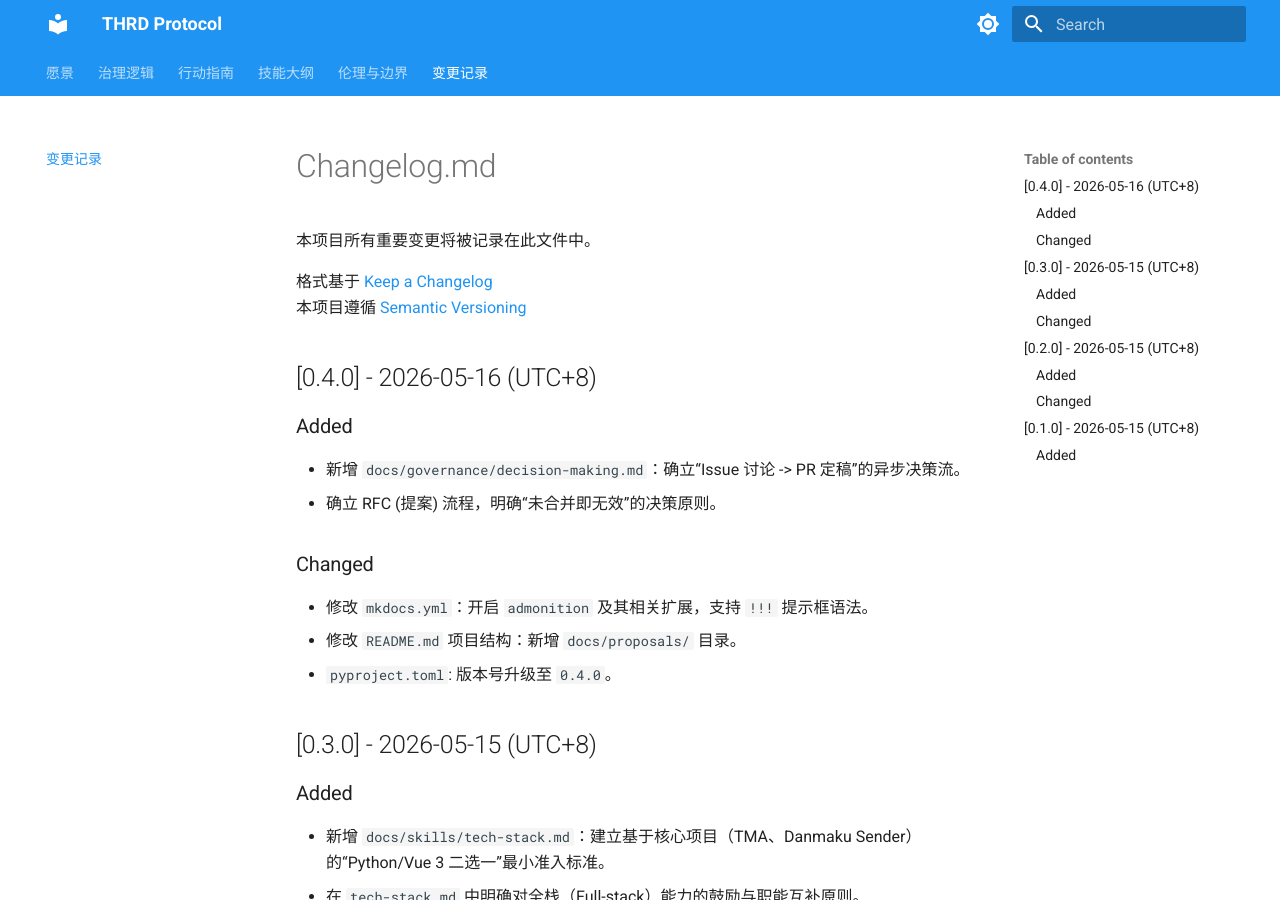
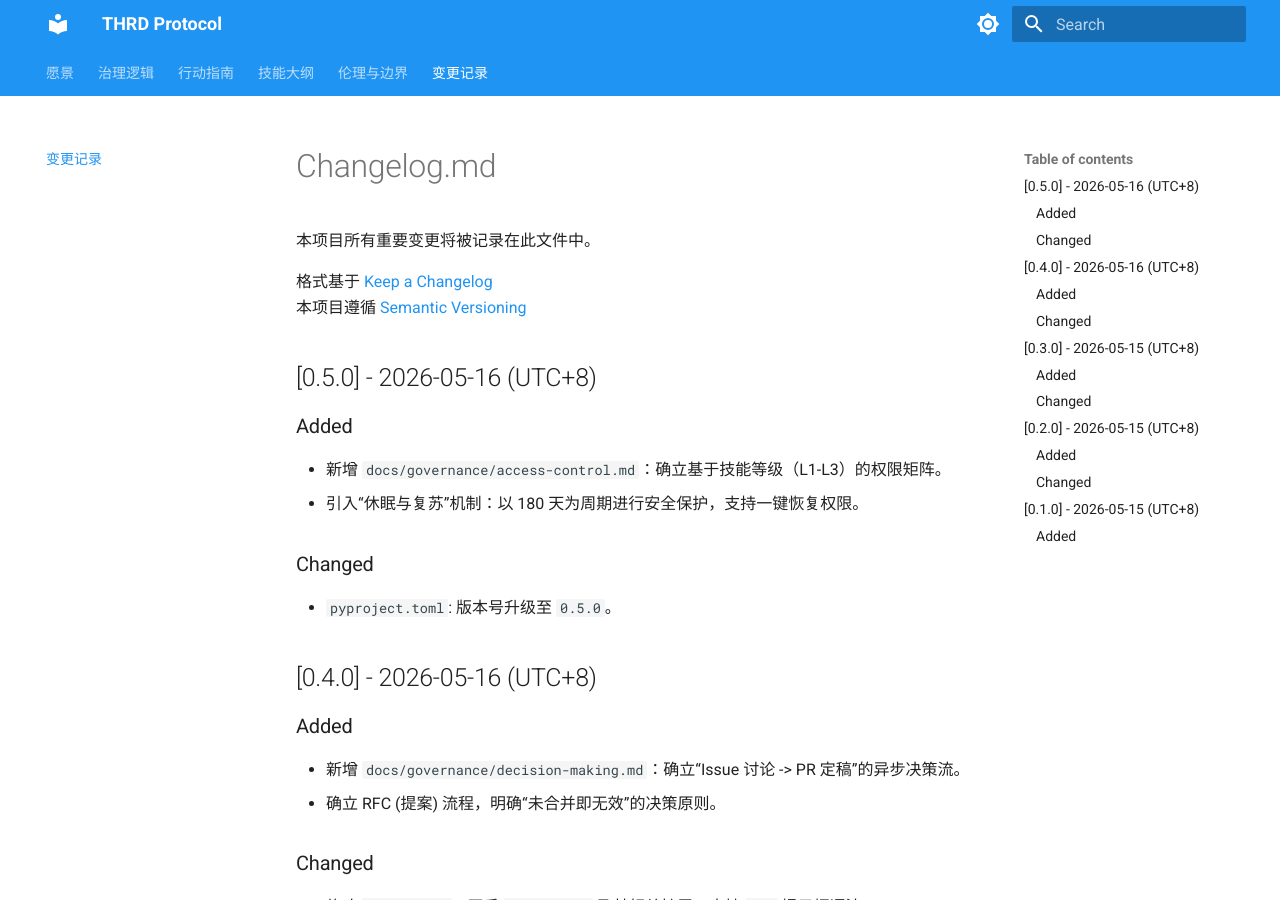
Before and after one commit to TouhouGleaners/THRD-Protocol, an MkDocs documentation site: the page built from docs/changelog.md, in a window 1280 px wide and 900 px high. Built offline with MkDocs 1.6.1 and Material for MkDocs 9.7.7, drawn with Linux system fonts in a browser that asks for light colours.

Commit message:
feat(gov): 建立基于技能的权限体系并引入成员休眠机制 (#5)

```diff
--- a/docs/changelog.md
+++ b/docs/changelog.md
@@ -4,6 +4,15 @@
 
 格式基于 [Keep a Changelog](https://keepachangelog.com/zh-CN/1.1.0/)
 本项目遵循 [Semantic Versioning](https://semver.org/lang/zh-CN/)
+
+## [0.5.0] - 2026-05-16 (UTC+8)
+
+### Added
+- 新增 `docs/governance/access-control.md`：确立基于技能等级（L1-L3）的权限矩阵。
+- 引入“休眠与复苏”机制：以 180 天为周期进行安全保护，支持一键恢复权限。
+
+### Changed
+- `pyproject.toml`: 版本号升级至 `0.5.0`。
 
 ## [0.4.0] - 2026-05-16 (UTC+8)
 
--- a/pyproject.toml
+++ b/pyproject.toml
@@ -4,7 +4,7 @@ build-backend = "setuptools.build_meta"
 
 [project]
 name = "thrd-protocol"
-version = "0.4.0"
+version = "0.5.0"
 description = "Teahouse of Recollected Dreams 管理改革大纲与行动指南"
 readme = "README.md"
 authors = [
```
Also changed, not shown: docs/governance/access-control.md (added, +67 -0 lines).
